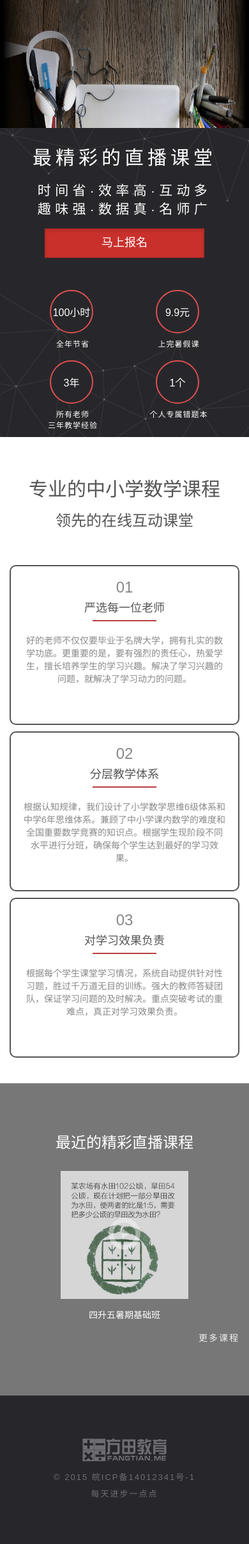
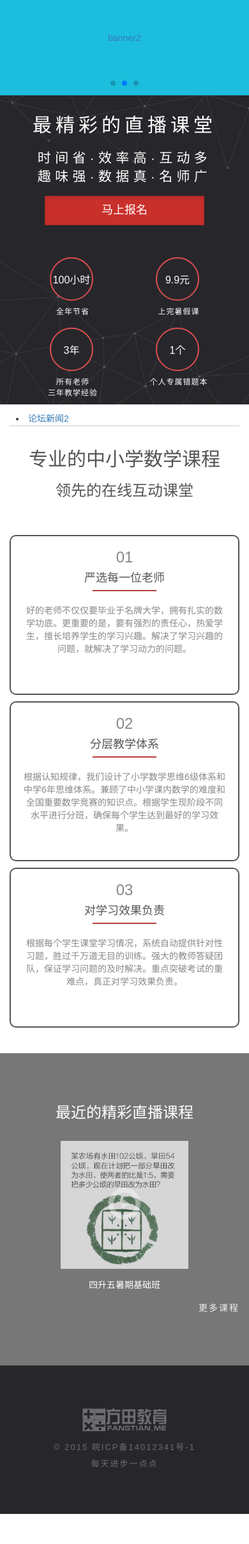
Before and after one commit to fangtian/fangtian_new, a PHP site: page /haibian/ in a window 390 px wide. Shown: the part 51-2464 px from the top of the page at 64% size. After the commit the page ends 2417 px from the top, so only its background shows below. Run offline with PHP 8.4, Linux system fonts and the light colour scheme.

Commit message:
index banner

```diff
--- a/_/css/fangtian.css
+++ b/_/css/fangtian.css
@@ -79,7 +79,6 @@ header #dropdown-wx-menu .wx_desc {
   color: #d9534f;
 }
 #home #homecontainer .video {
-  margin-top: 90px;
   height: 100vh;
   width: 100%;
   overflow: hidden;
@@ -87,6 +86,39 @@ header #dropdown-wx-menu .wx_desc {
 #home #homecontainer .video .bg {
   min-width: 100%;
   min-height: 100%;
+}
+#home #homecontainer .banner {
+  width: 100%;
+  height: 150px;
+}
+#home #homecontainer .banner .swiper-banner {
+  width: 100%;
+  height: 100%;
+}
+#home #homecontainer .banner .swiper-banner .swiper-wrapper {
+  text-align: center;
+}
+#home #homecontainer .banner .swiper-banner .swiper-wrapper a {
+  display: inline-block;
+  margin-top: 50px;
+}
+#home #homecontainer .news {
+  margin-top: 10px;
+  height: 24px;
+  overflow: hidden;
+}
+#home #homecontainer .news .swiper-news {
+  width: 100%;
+  height: 24px;
+  border-bottom: 1px solid #ccc;
+}
+#home #homecontainer .news .swiper-news .swiper-wrapper li {
+  line-height: 24px;
+  font-size: 14px;
+  margin-left: 10px;
+}
+#home #homecontainer .news .swiper-news .swiper-wrapper li a {
+  text-decoration: none;
 }
 #home #homecontainer .intro {
   padding: 70px 0 0px;
@@ -226,13 +258,13 @@ header #dropdown-wx-menu .wx_desc {
   color: #de4f4f;
 }
 #home #homecontainer .about {
-  padding: 54px 0 60px;
+  padding: 0px 0 60px;
   font-family: "Microsoft YaHei", "微软雅黑", "黑体", Arial;
   color: #555555;
 }
 @media (max-width: 767px) {
   #home #homecontainer .about {
-    padding: 30px 0 30px;
+    padding: 0px 0 30px;
   }
 }
 #home #homecontainer .about .page_header {
@@ -298,14 +330,18 @@ header #dropdown-wx-menu .wx_desc {
   line-height: 35px;
 }
 @media (max-width: 767px) {
+  #home #homecontainer {
+    margin-top: 50px;
+  }
   #home #homecontainer .video {
-    margin-top: 51px;
-    background: url(../images/desk.jpg) no-repeat;
-    background-size: 100% 200px;
-    max-height: 200px;
-  }
-  #home #homecontainer .video video {
     display: none;
+    /* margin-top: 51px;
+                background: url(../images/desk.jpg) no-repeat;
+                background-size: 100% 200px;
+                max-height: 200px;
+                video {
+                    display: none;
+                }*/
   }
   #home #homecontainer .intro {
     padding: 20px 0 0;
--- a/index.html
+++ b/index.html
@@ -146,6 +146,28 @@
             </video>
         </section>
         <!-- video end -->
+        <!-- swiper banner star-->
+        <section class="banner visible-xs">
+            <div class="swiper-banner swiper-container" id="swiper">
+                <div class="swiper-wrapper">
+                    <div class="item swiper-slide" style="background-color: #F1C40F">
+                        <a href="">banner1</a>
+                    </div>
+                    <!-- swiper-slide -->
+                    <div class="item swiper-slide" style="background-color: #1CBDDD">
+                        <a href="">banner2</a>
+                    </div>
+                    <!-- swiper-slide -->
+                    <div class="item swiper-slide" style="background-color: #18A15F">
+                        <a href="">banner3</a>
+                    </div>
+                    <!-- livecourse_item -->
+                </div>
+                <div class="swiper-pagination swiper-pagination-clickable swiper-pagination-bullets"></div>
+            </div>
+        </section>
+        <!-- swiper banner end-->
+        <!-- intro star -->
         <section class="intro">
             <div class="container">
                 <div class="row">
@@ -163,14 +185,14 @@
             </div>
             <!-- /.container -->
         </section>
-        <!-- intro -->
+        <!-- intro end -->
+        <!-- stats star -->
         <section class="stats">
             <div class="container stats-container">
                 <a href="savetime.html" class="stat events-stat view-animate fadeInRotate delay-1">
                     <span class="value">100小时</span>
                     <span class="stat-title view-animate fadeInUpSmall delay-2">全年节省</span>
                 </a>
-
                 <a href="teachers.html" class="stat stackoverflow-stat  view-animate fadeInRotate delay-1">
                     <span class="value">3年</span>
                     <span class="stat-title view-animate fadeInUpSmall delay-2">所有老师<br>三年教学经验</span>
@@ -185,7 +207,33 @@
                 </a>
             </div>
         </section>
-        <!-- stats -->
+        <!-- stats end-->
+        <!-- newsbanner star -->
+        <section class="news">
+            <div class="container">
+                <div class="swiper-news swiper-container" id="swiper">
+                <div class="swiper-wrapper">
+                    <div class="item swiper-slide" >
+                       <li><a href="">论坛新闻1</a></li>
+                    </div>
+                    <!-- swiper-slide -->
+                    <div class="item swiper-slide" >
+                        <li><a href="">论坛新闻2</a></li>
+                    </div>
+                    <!-- swiper-slide -->
+                    <div class="item swiper-slide" >
+                        <li><a href="">论坛新闻3</a></li>
+                    </div>
+                    <!-- livecourse_item -->
+                </div>
+                <div class="swiper-pagination swiper-pagination-clickable swiper-pagination-bullets"></div>
+            </div>
+
+            </div>
+        </section>
+        <!-- newsbanner end -->
+
+        <!-- about star-->
         <section class="about">
             <div class="container">
                 <div class="row">
@@ -239,7 +287,7 @@
                 </div>
             </div>
         </section>
-        <!-- about -->
+        <!-- about end -->
         <section class="livecourse">
             <div class="container">
                 <div class="row">
@@ -250,7 +298,7 @@
                     </div>
                 </div>
                 <!-- row -->
-                <div class="swiper-container" id="swiper">
+                <div class="swiper-container swiper-class" id="swiper">
                     <div id="swiper-fangtian" class="swiper-wrapper">
                         <div class="item swiper-slide">
                             <a class="item_link" href="#" title="四升五暑期基础班">
@@ -399,7 +447,7 @@
     // swiper
     // ---------------------------------------------------------
 
-    var mySwiper = new Swiper('.swiper-container', {
+    var mySwiper = new Swiper('.swiper-class', {
         autoplay: 3000, //可选选项，自动滑动
         loop: true,
         slidesPerView: 4,
@@ -420,12 +468,33 @@
             }
         }
     })
+    var bannerSwiper = new Swiper('.swiper-banner', {
+        autoplay: 3000, //可选选项，自动滑动
+        loop: true,
+        pagination: '.swiper-pagination',
+        paginationClickable: true
+    })
+    var bannerSwiper = new Swiper('.swiper-news', {
+        autoplay: 3000, //可选选项，自动滑动
+        loop: true,
+        direction: 'vertical',
+
+    })
+
+
+
+
+
+
 
     var plugins = {
 
         viewAnimate: $('.view-animate'),
 
     };
+
+
+
     $(document).ready(function() {
         function isScrolledIntoView(elem) {
             var $window = $(window);
```
Also changed, not shown: other parts of _/css/fangtian.css (+30 -10 lines), _/components/less/_fangtian.less (+70 -14 lines), course.html (+9 -7 lines).
